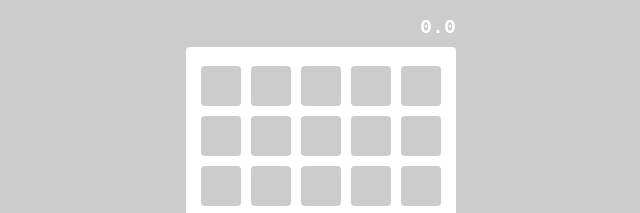
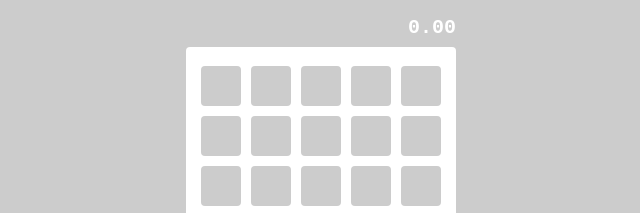
Before and after one commit to 0k1ta/NumberTouchGame, a plain HTML site: page index.html in a window 1280 px wide. Shown: the top 213 px of the page, 319-959 px from the left. Drawn offline with Linux system fonts and the light colour scheme.

Commit message:
Update index.html

```diff
--- a/index.html
+++ b/index.html
@@ -10,7 +10,7 @@
  <body>
 
   <div id="container">
-    <div id="timer">0.0</div>
+    <div id="timer">0.00</div>
     <ul id="board">
     </ul>
     <div id="btn">START！</div>
```
